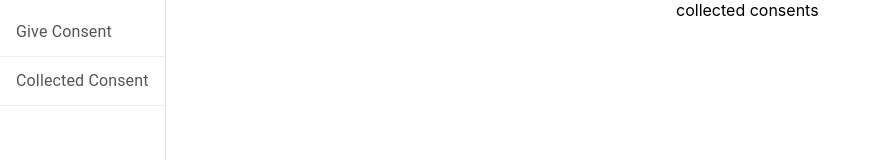
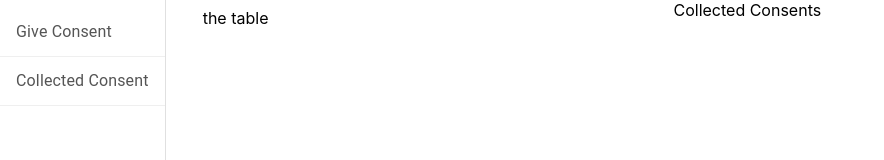
Before and after one commit to oluwajuwon/consent-app, a React (Create React App) app: page /consents in a window 1280 px wide. Shown: the top 160 px of the page, without its empty margins (0-884 px from the left). Built offline with nearby package versions, Linux system fonts and the light colour scheme.

Commit message:
update collected consents view

```diff
--- a/src/pages/CollectedConsents/index.js
+++ b/src/pages/CollectedConsents/index.js
@@ -1,9 +1,15 @@
 import React from 'react';
+import Grid from '@material-ui/core/Grid';
 
 const CollectedConsents = () => {
   return (
     <div>
-      collected consents
+    Collected Consents
+      <Grid container spacing={3}>
+        <Grid container item xs={12} spacing={3}>
+          the table
+        </Grid>
+      </Grid>
     </div>
   )
 }
```
